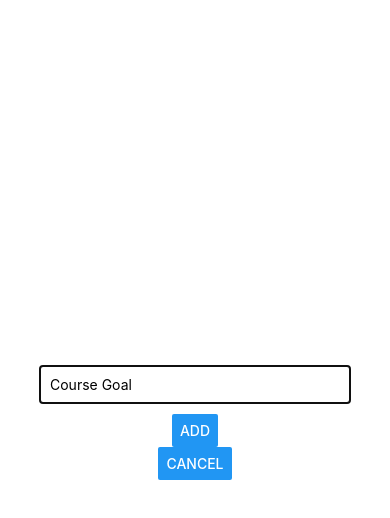
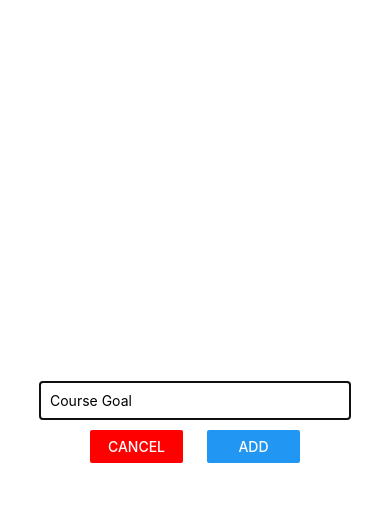
Before and after one commit to footios/rn-complete-quide, a React Native app: screen / in a window 390 px wide. Both pictures are taken after a click on the button "ADD NEW GOAL". Shown: the top 518 px of the page. Built offline with nearby package versions, Linux system fonts and the light colour scheme.

Commit message:
modal added

```diff
--- a/App.js
+++ b/App.js
@@ -20,15 +20,25 @@
 		});
 	};
 
+	const canselGoalAdditionHandler = () => {
+		setIsAddMode(false)
+	}
+
 	return (
 		<View style={styles.screen}>
 			<Button onPress={() => setIsAddMode(true)} title="Add New Goal" />
-			<GoalInput visible={isAddMode} onHideModal={() => setIsAddMode(false)} onAddGoal={addGoalHandler} />
+			<GoalInput
+				visible={isAddMode}
+				onCancel={canselGoalAdditionHandler}
+				onAddGoal={addGoalHandler} />
 			<FlatList
 				keyExtractor={(item, index) => item.id}
 				data={courseGoals}
 				renderItem={(itemdata) => (
-					<GoalItem id={itemdata.item.id} onDelete={removeGoalHandler} title={itemdata.item.value} />
+					<GoalItem
+						id={itemdata.item.id}
+						onDelete={removeGoalHandler}
+						title={itemdata.item.value} />
 				)}
 			/>
 		</View>
@@ -37,6 +47,6 @@
 
 const styles = StyleSheet.create({
 	screen: {
-		padding: 50
+		padding: 80
 	}
 });
--- a/components/GoalInput.js
+++ b/components/GoalInput.js
@@ -6,6 +6,11 @@
 
 	const goalInputHandler = (enteredText) => {
 		setEnteredGoal(enteredText);
+	};
+
+	const addGoalHandler = () => {
+		props.onAddGoal(enteredGoal);
+		setEnteredGoal('');
 	};
 	return (
 		<Modal visible={props.visible} animationType="slide">
@@ -16,13 +21,14 @@
 					onChangeText={goalInputHandler}
 					value={enteredGoal}
 				/>
-				<Button title="ADD" onPress={props.onAddGoal.bind(this, enteredGoal)} />
-				<Button title="CANCEL" onPress={() => {
-					setEnteredGoal('')
-					props.onHideModal()
-
-				}
-				}/>
+				<View style={styles.buttonContainer}>
+					<View style={styles.button}>
+						<Button title="CANCEL" color="red" onPress={props.onCancel} />
+					</View>
+					<View style={styles.button}>
+						<Button title="ADD" onPress={addGoalHandler} />
+					</View>
+				</View>
 			</View>
 		</Modal>
 	);
@@ -40,6 +46,14 @@
 		borderWidth: 1,
 		padding: 10,
 		marginBottom: 10
+	},
+	buttonContainer: {
+		width: '60%', // with no width it takes the only width of the children
+		flexDirection: 'row',
+		justifyContent: 'space-around'
+	},
+	button: {
+		width: '40%'
 	}
 });
 
```
